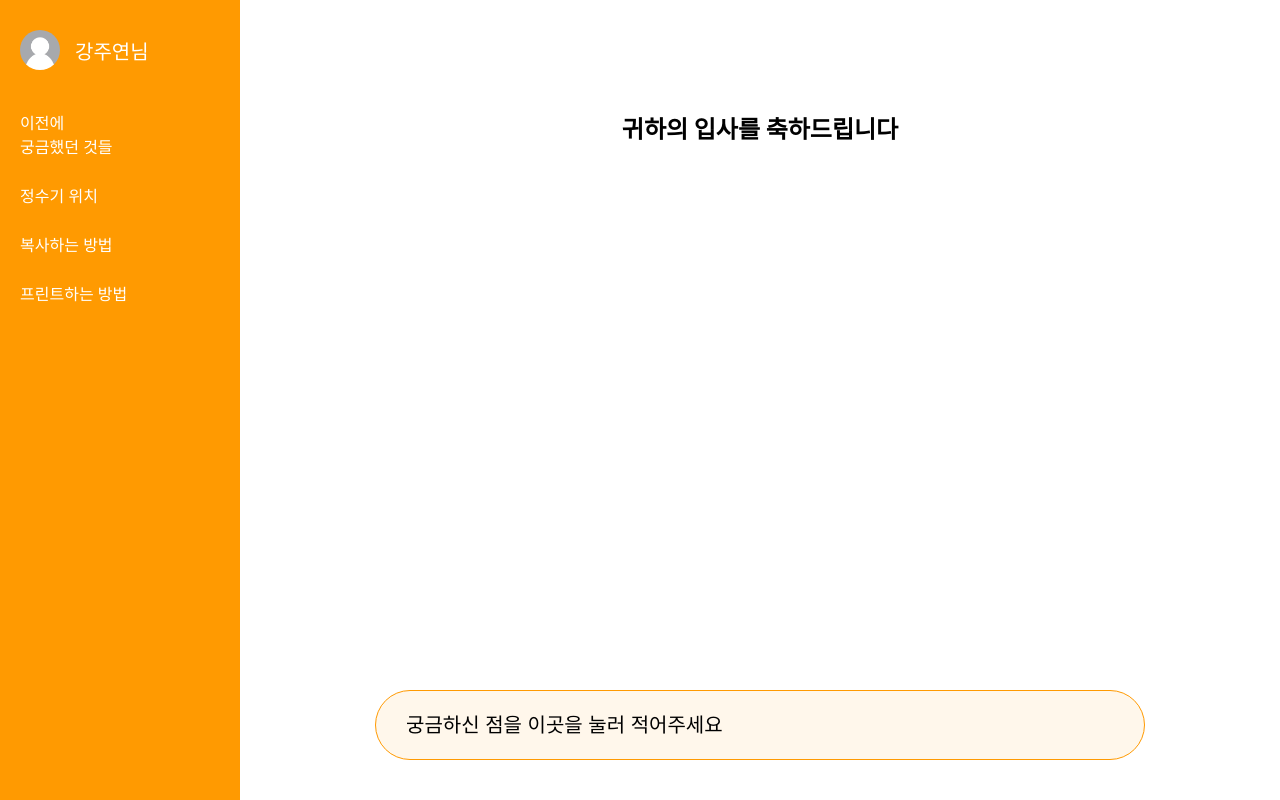
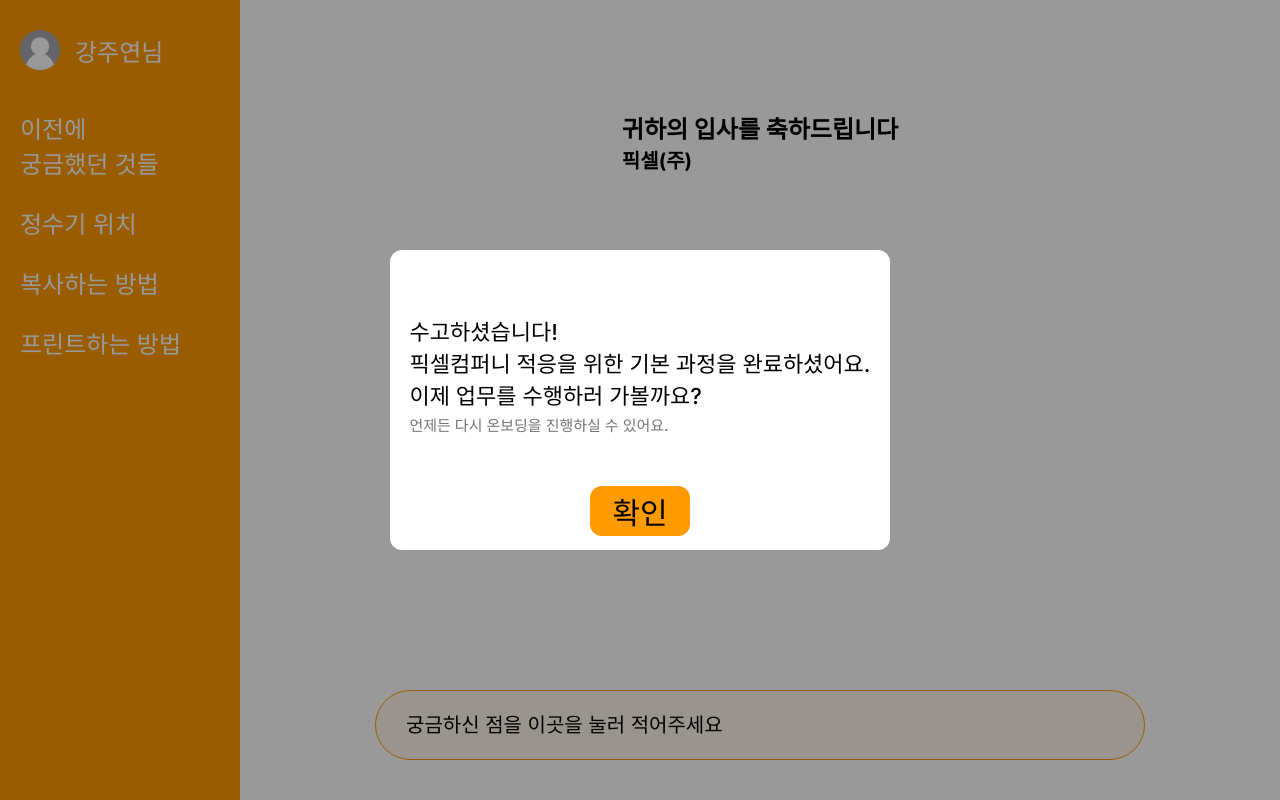
Before and after one commit to team-pixels-dev/HackathonFrontend, a React (Create React App) app in the folder hackathon/: page /chatbot in a window 1280 px wide. Built offline with nearby package versions, Linux system fonts and the light colour scheme.

Commit message:
쳇봇 구현 v2

```diff
--- a/hackathon/src/Dev/Chatbot/chatbot_main.js
+++ b/hackathon/src/Dev/Chatbot/chatbot_main.js
@@ -8,6 +8,9 @@
 import apiClient from '../../client';
 import Tooltip from './tooltip';
 import SidebarItem from './sidebar_item';
+import Modal from './modal';
+import {prompt_text} from './prompt';
+import StartOnboard from './startOnboard';
 
 const AppContainer = styled.div`
   display: flex;
@@ -25,7 +28,7 @@
     display:flex;
     align-items: center;
     /* margin: 10px 0; */
-    font-size : 20px;
+    font-size : 24px;
     height: 100px;
 `
 
@@ -40,6 +43,7 @@
 
 const SidbarItemHaed = styled.div`
   margin: 10px 0;
+  font-size : 24px;
   font-weight: 500;
 `;
 
@@ -77,18 +81,13 @@
   align-items: top;
 `;
 
-const WelcomeMessage = styled.div`
-  font-size: 24px;
-  margin : 100px 0px;
-  width:fit-content;
-  color: ${props => props.theme.colors.text};
-  font-weight: bold;
-`;
 
 function Chatbot_main() {
     const [isHoverChatbox, setIsHoverChatbox] = useState(false);
     const [isHoverSidebarItemHeader, setIsHoverSidebarItemHeader] = useState(false);
     const [messageChange, setMessageChange] = useState(0);
+
+    const [modalOpen, setModalOpen] = useState(true);
 
     const [qnas, setQnas] = useState(
         [
@@ -127,6 +126,7 @@
 
     const [isFirst, setIsFirst] = useState(true);
     const [messages, setMessages] = useState([]);
+    const [messagesForGpt, setMessagesForGpt] = useState([]);
 
     const [input, setInput] = useState('');
 
@@ -136,18 +136,29 @@
 
     const sendMessage = async (e) => {
         e.preventDefault();
+        let prompt;
+        let newMessages;
         if (input.trim() === '') return;
+        if (input === '온보딩') {
+            prompt = prompt_text;
+            newMessages = messages;
+        }
+        else {
+            prompt = input;
+            newMessages = [...messages, { sender: 'user', content: input }];
+            setMessages(newMessages);
+        }
 
-        const newMessages = [...messages, { sender: 'user', content: input }];
-        setMessages(newMessages);
+        const newMessagesForGpt = [...messagesForGpt, { role: 'user', content: prompt }];
+        setMessagesForGpt(newMessagesForGpt);
         setInput('');
 
         try {
             const res = await axios.post(
                 'https://api.openai.com/v1/chat/completions',
                 {
-                  model: 'gpt-3.5-turbo',
-                  messages: [{ role: 'user', content: input }],
+                  model: 'gpt-4o',
+                  messages: newMessagesForGpt,
                 },
                 {
                   headers: {
@@ -189,6 +200,7 @@
 
   return (
     <AppContainer>
+      {modalOpen ? <Modal modalOpen={modalOpen} setModalOpen={setModalOpen}/> : null}
       <Tooltip isHoverChatbox={isHoverChatbox} isHoverSidebarItemHeader={isHoverSidebarItemHeader}/>
       <Sidebar>
         <Profile>
@@ -205,7 +217,7 @@
       </Sidebar>
       <Main>
         <Content>
-          {isFirst ? <WelcomeMessage>귀하의 입사를 축하드립니다</WelcomeMessage> : null}
+          {isFirst ? <StartOnboard/>: null}
           {messages.map((message, index) => (
             <Message key={index} message={message} isUser={message.sender === 'user'} setMessageChange={setMessageChange} />
           ))}
--- a/hackathon/src/Dev/Chatbot/message.js
+++ b/hackathon/src/Dev/Chatbot/message.js
@@ -8,6 +8,7 @@
     width: fit-content;
     max-width: 70%;
     padding: 30px;
+    margin: 10px 10px;
     font-size: 18px;
     border-radius: 26px;
     background-color: ${props => props.theme.colors.primary_bright};
@@ -42,7 +43,7 @@
     }, [message, isUser, sentences]);
 
     return (
-        <div style={{ margin: '8px, 8px', width: '100%', display: 'flex', justifyContent: isUser ? 'end' : 'start' }}>
+        <div style={{ width: '100%', display: 'flex', justifyContent: isUser ? 'end' : 'start' }}>
             {isUser ? <Input>{message.content}</Input> : <Response dangerouslySetInnerHTML={{ __html: marked(displayedText) }}></Response>}
         </div>
     );
--- /dev/null
+++ b/hackathon/src/Dev/Chatbot/modal.js
@@ -0,0 +1,87 @@
+import styled from "styled-components";
+
+const Background = styled.div`
+    position:fixed;
+    top:0;
+    left:0;
+    height:100vh;
+    width:100vw;
+    z-index: 1;
+    background-color: #000;
+    opacity: 40%;
+`
+
+const ModalArea = styled.div`
+    position:fixed;
+    top:0;
+    left:0;
+    height:100vh;
+    width:100vw;
+    z-index: 2;
+    display:flex;
+    justify-content:center;
+    align-items:center;
+`
+
+const ModalContent = styled.div`
+    height:300px;
+    width:500px;
+    background-color:white;
+    border-radius: 12px;
+    z-index: 2;
+    display:flex;
+    flex-direction:column;
+    justify-content:center;
+    align-items:center;
+    &>div{
+        margin-top:50px;
+        font-size:22px;
+        font-weight:500;
+    }
+    &>div>span{
+        font-size:15px;
+        color:#747474;
+    }
+`
+
+const OkBottun = styled.div`
+    margin-top:50px;
+    height:50px;
+    width:100px;
+    display:flex;
+    align-items:center;
+    justify-content:center;
+    border-radius:12px;
+    background-color:${props => props.theme.colors.primary};
+    &>div{
+        color:black;
+        font-size:30px;
+        cursor: pointer;
+    }
+    &>div:hover{
+        color:white;
+    }
+`
+
+function Modal(props) {
+    return(
+        <>
+            <Background/>
+            <ModalArea>
+                <ModalContent>
+                    <div>수고하셨습니다!<br/> 픽셀컴퍼니 적응을 위한 기본 과정을 완료하셨어요.<br/>
+                    이제 업무를 수행하러 가볼까요?<br/>
+                    <span>언제든 다시 온보딩을 진행하실 수 있어요.</span>
+                    </div>
+                    <OkBottun>
+                        <div onClick={()=>props.setModalOpen(false)}>
+                            확인
+                        </div>
+                    </OkBottun>
+                </ModalContent>
+            </ModalArea>
+        </>
+    )
+}
+
+export default Modal;
--- a/hackathon/src/Dev/Chatbot/sidebar_item.js
+++ b/hackathon/src/Dev/Chatbot/sidebar_item.js
@@ -3,6 +3,7 @@
 const Item = styled.div`
   margin: 25px 0px;
   font-weight: 500;
+  font-size:24px;
 `;
 
 function SidebarItem({children}) {
--- /dev/null
+++ b/hackathon/src/Dev/Chatbot/startOnboard.js
@@ -0,0 +1,42 @@
+import styled from "styled-components";
+
+const WelcomeMessage = styled.div`
+  font-size: 24px;
+  margin : 100px 0px;
+  width:fit-content;
+  color: ${props => props.theme.colors.text};
+  font-weight: bold;
+  &>span{
+    font-size:20px;
+  }
+`;
+
+const StartOnboardButton = styled.div`
+    width:500px;
+    height:200px;
+    background-color: ${props => props.theme.colors.primary_bright};
+    display:flex;
+    justify-content:center;
+    align-items:center;
+    border:1px solid ${props => props.theme.colors.primary};
+    border-radius:24px;
+    &>div{
+        font-size:30px;
+        font-weight:500;
+    }
+`
+
+function StartOnboard() {
+    return(
+        <>
+            <WelcomeMessage>귀하의 입사를 축하드립니다<br/><span>픽셀(주)</span></WelcomeMessage>
+            {/* <StartOnboardButton>
+                <div>
+                   업무 배워보기
+                </div>
+            </StartOnboardButton> */}
+        </>
+    )
+}
+
+export default StartOnboard;
--- a/hackathon/src/Dev/Chatbot/tooltip.js
+++ b/hackathon/src/Dev/Chatbot/tooltip.js
@@ -11,6 +11,7 @@
 `
 
 const ToolTip0 = styled.div`
+    font-size:18px;
     position:fixed;
     width:calc(486px * 0.6);
     height:calc(157px * 0.6);
```
Also changed, not shown: hackathon/src/Dev/Chatbot/prompt.js (added).
